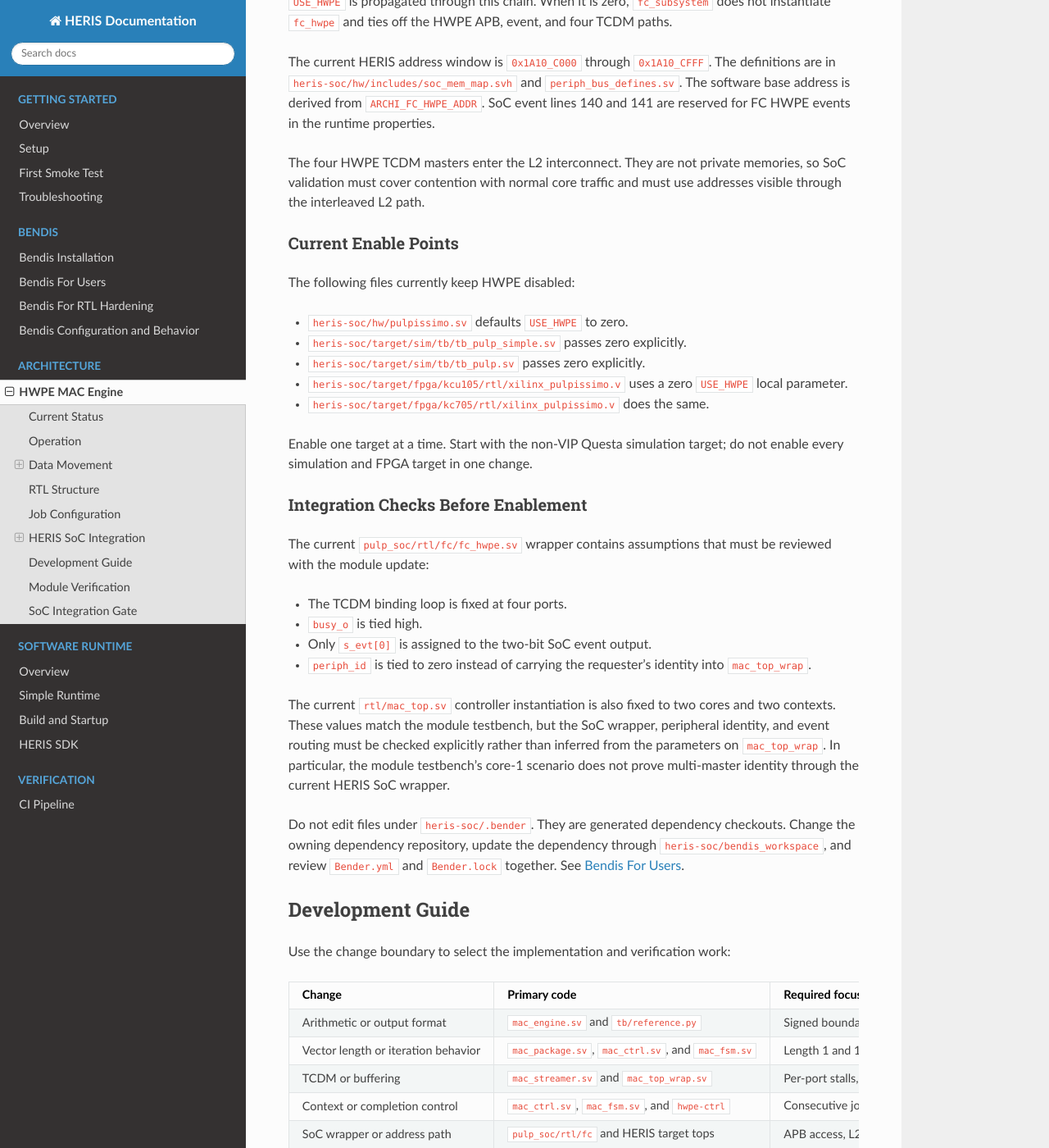
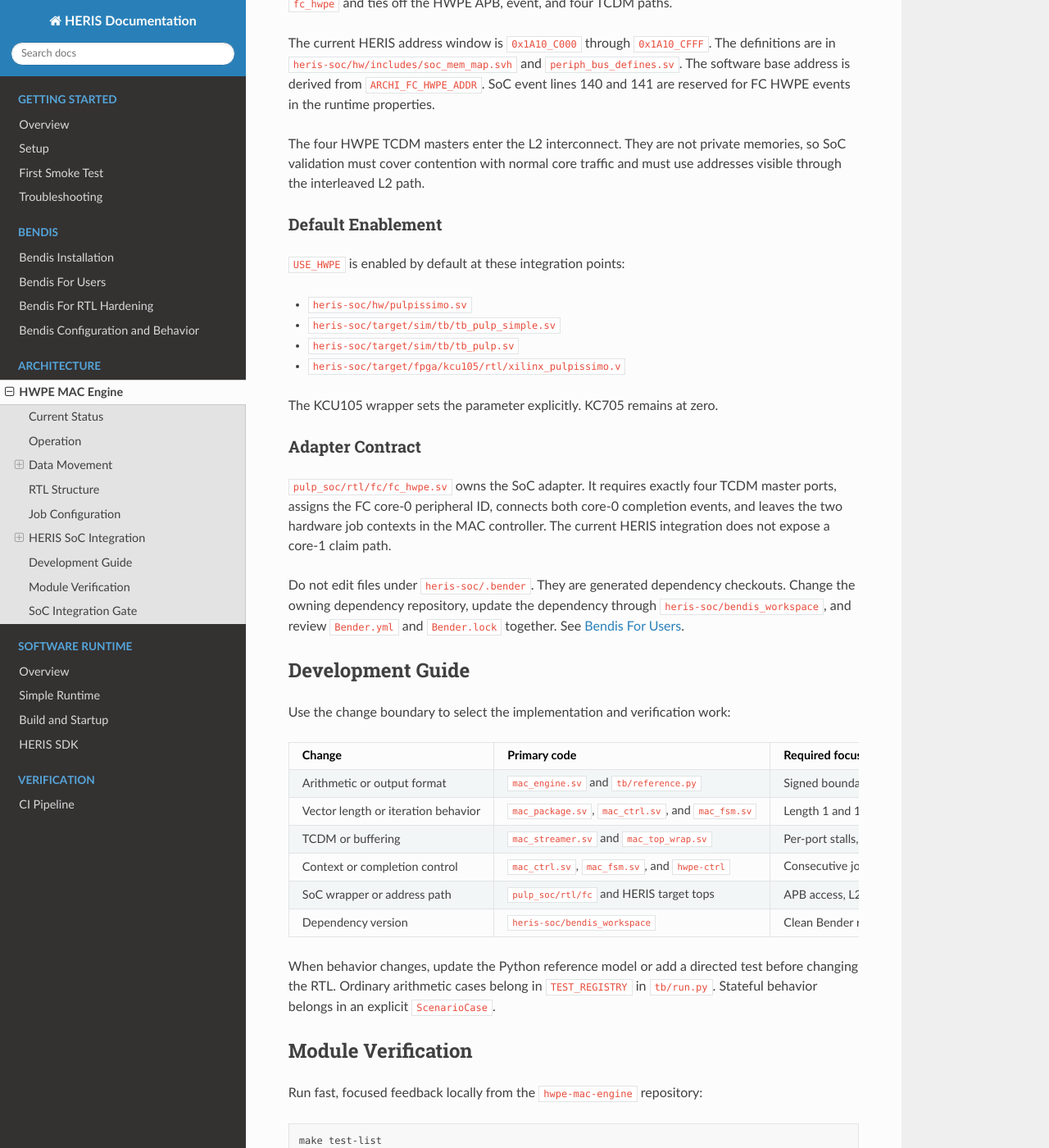
Before and after one commit to albertc9/HERIS-Doc, a Sphinx documentation site: the page built from docs/source/architecture/hwpe-mac.rst, in a window 1280 px wide and 1400 px high, scrolled down 4504 px. Shown: the whole window at 82% size. Built offline with Sphinx 7.4.7 and the Read the Docs theme 3.1.0, drawn with Linux system fonts in a browser that asks for light colours; pages that are not in the unit, such as notebooks, are missing from menus; some of the changed text lies outside the part shown.

Commit message:
docs: describe HWPE MAC SoC integration

```diff
--- a/docs/source/architecture/hwpe-mac.rst
+++ b/docs/source/architecture/hwpe-mac.rst
@@ -19,14 +19,16 @@
 Current Status
 --------------
 
-The ``hwpe-mac-engine`` development branch has a CPU-free module testbench. Its
-complete 23-test Questa regression passes, including arithmetic boundaries,
-TCDM backpressure, reset recovery, consecutive jobs, and context handling.
+The current ``heris-soc`` integration pins ``hwpe-mac-engine`` 2.1.4 and
+``pulp_soc`` 7.0.6. ``USE_HWPE`` is enabled by default for the generic SoC,
+the two Questa simulation tops, and KCU105. KC705 remains disabled and is not
+part of this integration.
 
-This does not mean that the accelerator is enabled in HERIS SoC. The current
-``heris-soc`` manifest requests ``hwpe-mac-engine`` 1.3.3, while the simulation
-and FPGA tops set ``USE_HWPE`` to zero. The HAL and SoC integration path are
-present, but there is no HERIS software regression that runs the accelerator.
+The CPU-driven ``hwpe_mac_integration`` regression checks the control, event,
+and shared-L2 paths. It is included in ``make full-test`` but not in the shorter
+``make smoke`` suite. Module-level verification remains in the
+``hwpe-mac-engine`` repository; it is a prerequisite, not a substitute for
+this SoC test.
 
 Operation
 ---------
@@ -246,39 +248,25 @@
 memories, so SoC validation must cover contention with normal core traffic and
 must use addresses visible through the interleaved L2 path.
 
-Current Enable Points
-~~~~~~~~~~~~~~~~~~~~~
+Default Enablement
+~~~~~~~~~~~~~~~~~~
 
-The following files currently keep HWPE disabled:
+``USE_HWPE`` is enabled by default at these integration points:
 
-* ``heris-soc/hw/pulpissimo.sv`` defaults ``USE_HWPE`` to zero.
-* ``heris-soc/target/sim/tb/tb_pulp_simple.sv`` passes zero explicitly.
-* ``heris-soc/target/sim/tb/tb_pulp.sv`` passes zero explicitly.
-* ``heris-soc/target/fpga/kcu105/rtl/xilinx_pulpissimo.v`` uses a zero
-  ``USE_HWPE`` local parameter.
-* ``heris-soc/target/fpga/kc705/rtl/xilinx_pulpissimo.v`` does the same.
+* ``heris-soc/hw/pulpissimo.sv``
+* ``heris-soc/target/sim/tb/tb_pulp_simple.sv``
+* ``heris-soc/target/sim/tb/tb_pulp.sv``
+* ``heris-soc/target/fpga/kcu105/rtl/xilinx_pulpissimo.v``
 
-Enable one target at a time. Start with the non-VIP Questa simulation target;
-do not enable every simulation and FPGA target in one change.
+The KCU105 wrapper sets the parameter explicitly. KC705 remains at zero.
 
-Integration Checks Before Enablement
-~~~~~~~~~~~~~~~~~~~~~~~~~~~~~~~~~~~~
+Adapter Contract
+~~~~~~~~~~~~~~~~
 
-The current ``pulp_soc/rtl/fc/fc_hwpe.sv`` wrapper contains assumptions that
-must be reviewed with the module update:
-
-* The TCDM binding loop is fixed at four ports.
-* ``busy_o`` is tied high.
-* Only ``s_evt[0]`` is assigned to the two-bit SoC event output.
-* ``periph_id`` is tied to zero instead of carrying the requester's identity
-  into ``mac_top_wrap``.
-
-The current ``rtl/mac_top.sv`` controller instantiation is also fixed to two
-cores and two contexts. These values match the module testbench, but the SoC
-wrapper, peripheral identity, and event routing must be checked explicitly
-rather than inferred from the parameters on ``mac_top_wrap``. In particular,
-the module testbench's core-1 scenario does not prove multi-master identity
-through the current HERIS SoC wrapper.
+``pulp_soc/rtl/fc/fc_hwpe.sv`` owns the SoC adapter. It requires exactly four
+TCDM master ports, assigns the FC core-0 peripheral ID, connects both core-0
+completion events, and leaves the two hardware job contexts in the MAC
+controller. The current HERIS integration does not expose a core-1 claim path.
 
 Do not edit files under ``heris-soc/.bender``. They are generated dependency
 checkouts. Change the owning dependency repository, update the dependency
@@ -363,22 +351,25 @@
 #. ``heris-soc`` pins the intended verified MAC revision.
 #. The Questa simulation top enables ``USE_HWPE`` and builds from a clean
    Bender checkout.
-#. A polling software regression programs both modes and checks exact D memory.
-#. Completion polling and event routing agree with the software-visible model.
+#. The ``hwpe_mac_integration`` regression programs both modes and checks exact
+   D memory and guard words.
+#. Polling completion and event 140 agree with the software-visible model.
 #. HWPE traffic runs correctly through interleaved L2 while the core is active.
 #. The existing HERIS smoke and full-test suites remain green.
-#. The selected FPGA target builds with HWPE enabled and meets its normal
-   timing and artifact gates.
+#. KCU105 builds with HWPE enabled, produces its required artifacts, and passes
+   setup, hold, pulse-width, and DRC gates.
 
-The first SoC test should be a short ``simple_mult`` polling case. Add it under
-``heris-soc/sw/regression_tests`` and register it in the CV32E40P test runner.
-After registration, the expected developer commands are:
+Run the SoC test directly or through the complete regression:
 
 .. code-block:: sh
 
-   make test TEST=hwpe_mac REBUILD=1
-   make smoke REBUILD=1
+   make test TEST=hwpe_mac_integration REBUILD=1
    make full-test REBUILD=1
 
-The test name is not available in the current checkout; it is the intended
-public entry after the software regression is added.
+The test verifies presence and reset state, acquires both context IDs, runs
+``simple_mult`` by polling, and runs ``scalar_prod`` with event 140. Its exact
+pass marker is ``HWPE MAC INTEGRATION PASS``.
+
+For server acceptance, use the ordered validation command documented in
+:doc:`/verification/ci-pipeline`. Do not record the integration as accepted
+until that command passes with Questa and Vivado.
```
Also changed, not shown: docs/source/software-runtime/simple-runtime.rst (+17 -1 lines), docs/source/verification/ci-pipeline.rst (+28 -5 lines).
